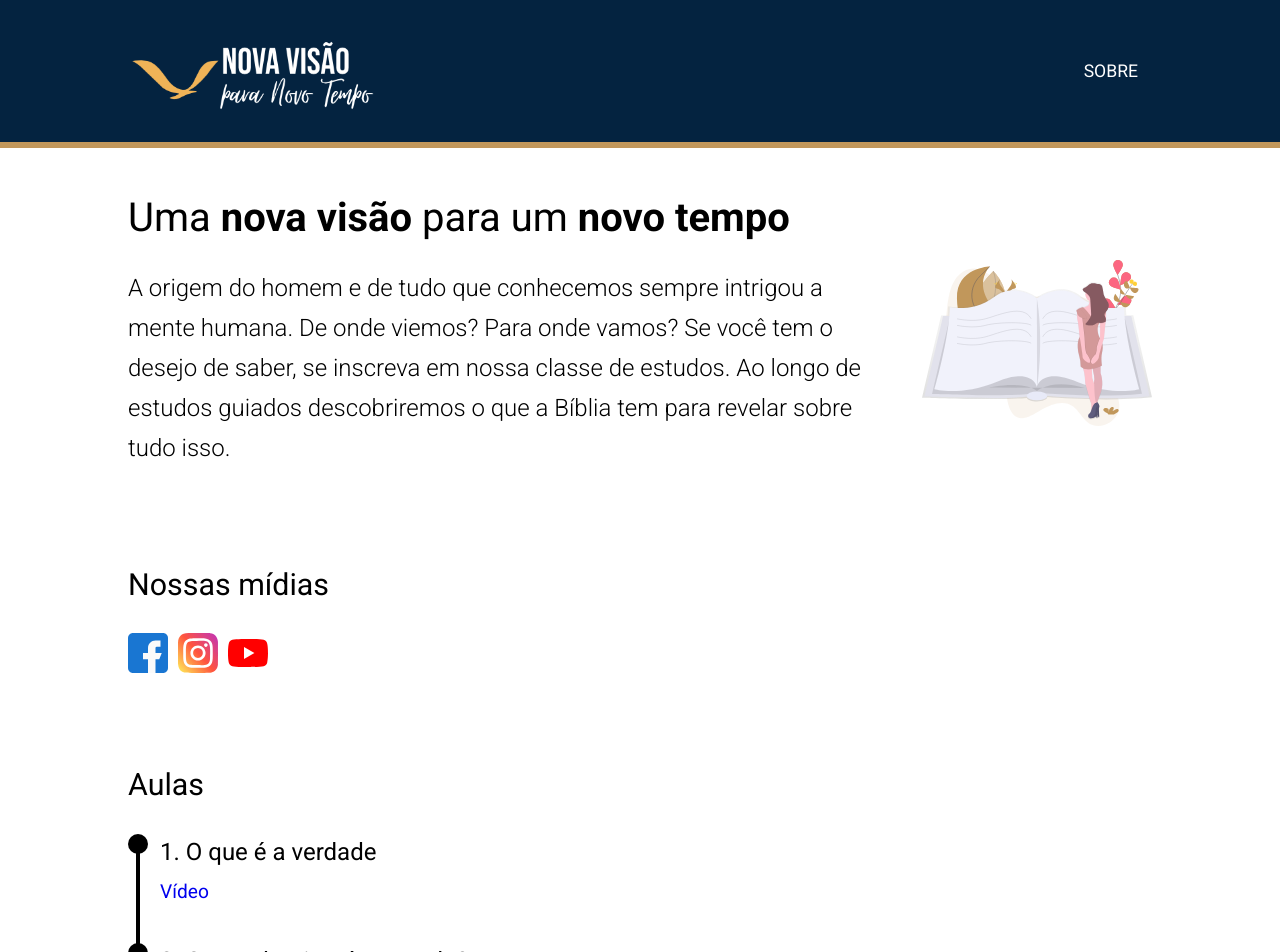
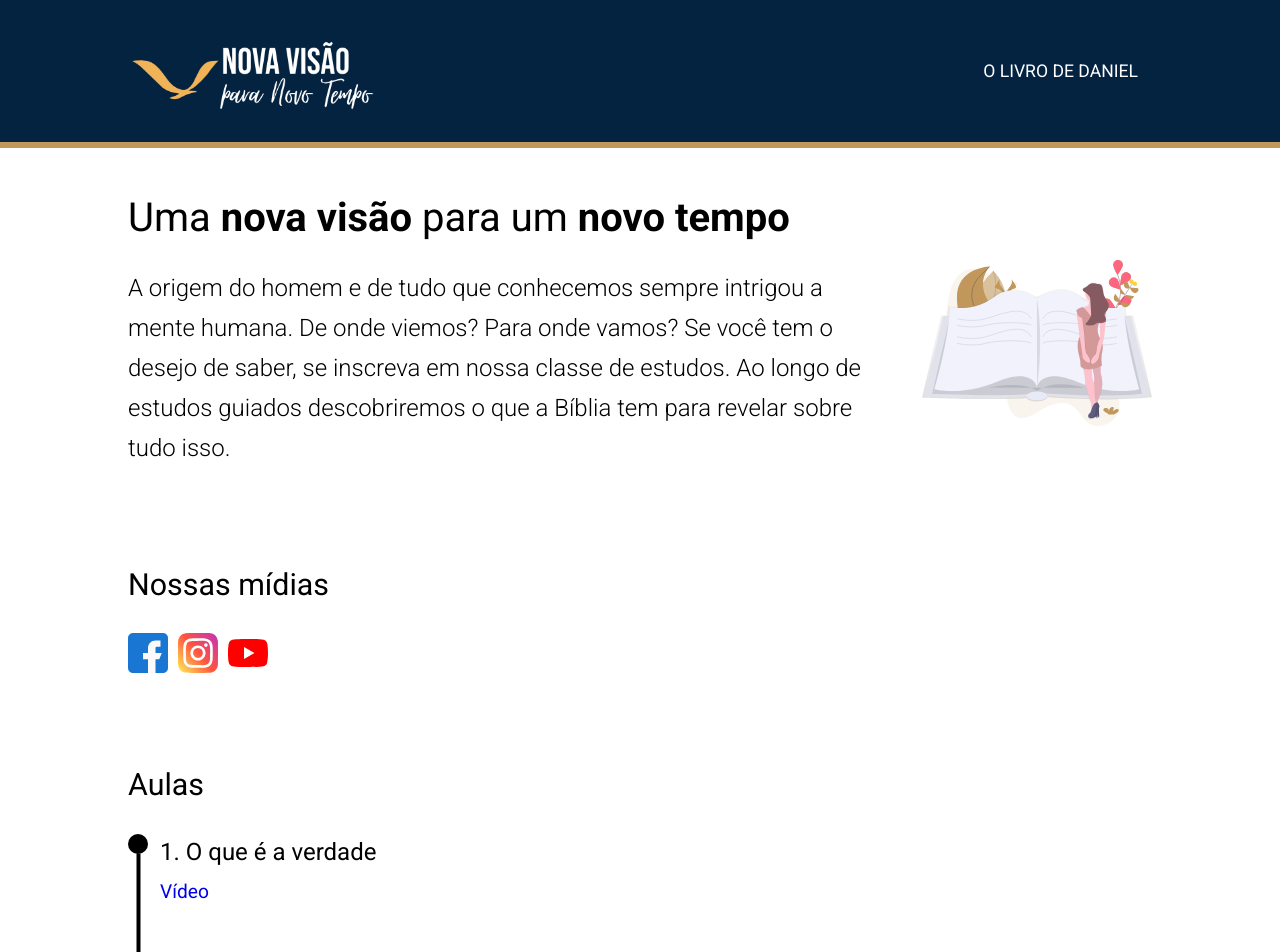
Before and after one commit to allangrds/classe-biblica-iasd-belem-sp, a React (Create React App) app: page / in a window 1280 px wide. Shown: the top 952 px of the page. Built offline with nearby package versions, Linux system fonts and the light colour scheme; the HTML template or start-up script is replaced by a standard one.

Commit message:
fix: class bullet points

```diff
--- a/src/components/Base/ClassItem/styles.ts
+++ b/src/components/Base/ClassItem/styles.ts
@@ -5,6 +5,7 @@ import { colors } from '../../../styles'
 export const Class = styled.div`
   display: flex;
   flex-direction: row;
+  min-height: 136px;
 `
 
 export const Timeline = styled.div`
@@ -23,10 +24,10 @@ export const Line = styled.hr`
   border: 0;
   border-top: 4px solid ${colors.BLACK};
   transform: rotate(90deg);
-  width: 100px;
+  width: 145px;
   position: absolute;
-  left: -40px;
-  bottom: 38px;
+  left: -62px;
+  bottom: 42px;
   margin: 0;
 `
 
--- a/src/components/Base/Header/index.tsx
+++ b/src/components/Base/Header/index.tsx
@@ -14,9 +14,9 @@ const Header = () => (
           <ul>
             <S.MenuItem>
               <S.MenuLink
-                href="#sobre"
+                to="o-livro-de-daniel"
               >
-                Sobre
+                O livro de Daniel
               </S.MenuLink>
             </S.MenuItem>
           </ul>
--- a/src/components/Base/Header/styles.ts
+++ b/src/components/Base/Header/styles.ts
@@ -1,4 +1,5 @@
 import styled from 'styled-components'
+import { Link } from 'react-router-dom'
 
 import { colors } from '../../../styles'
 
@@ -53,7 +54,7 @@ export const MenuItem = styled.li`
   }
 `
 
-export const MenuLink = styled.a`
+export const MenuLink = styled(Link)`
   text-decoration: none;
   color: ${colors.BASE_MENU};
   font-size: 1.1rem;
```
